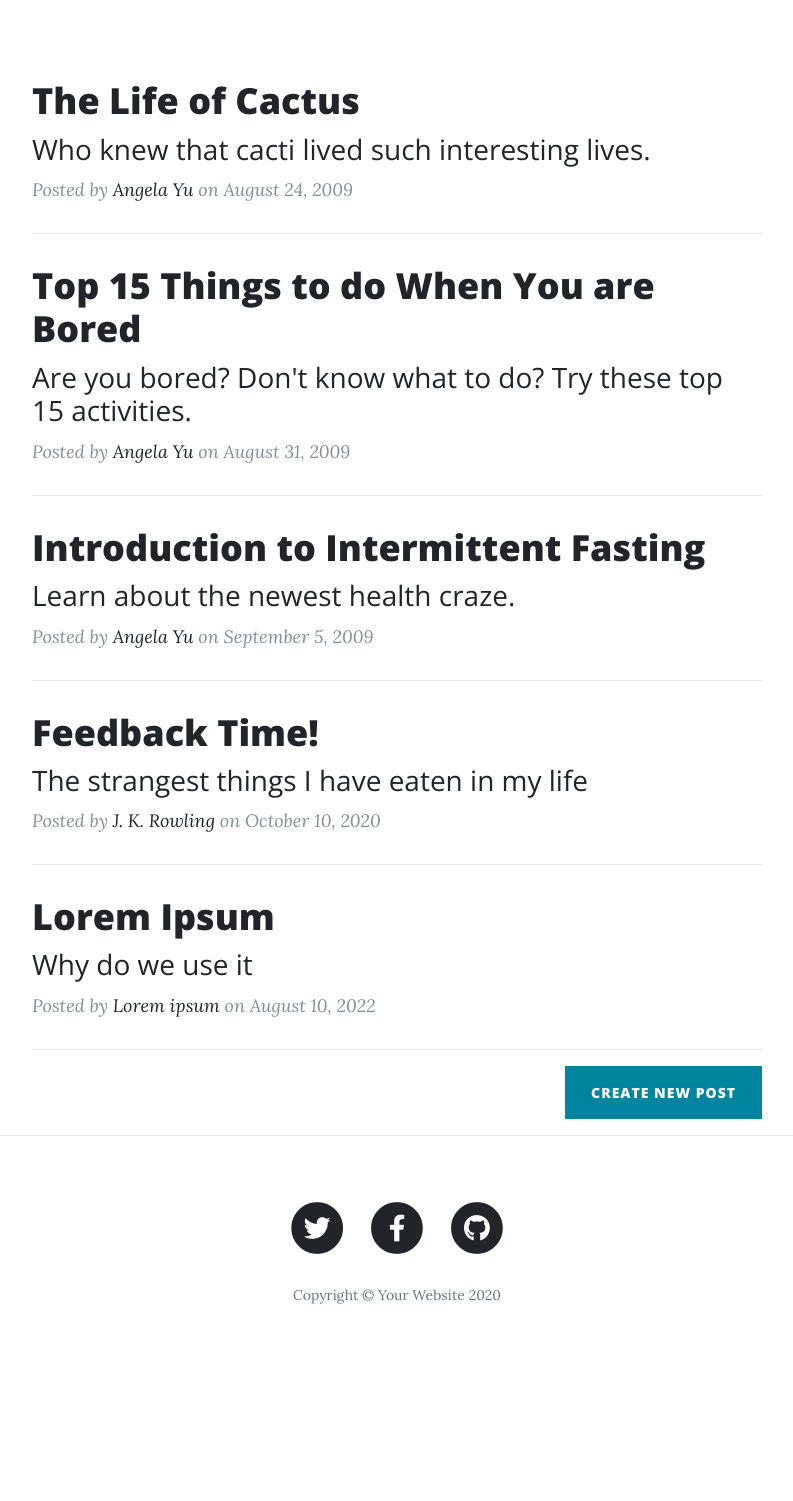
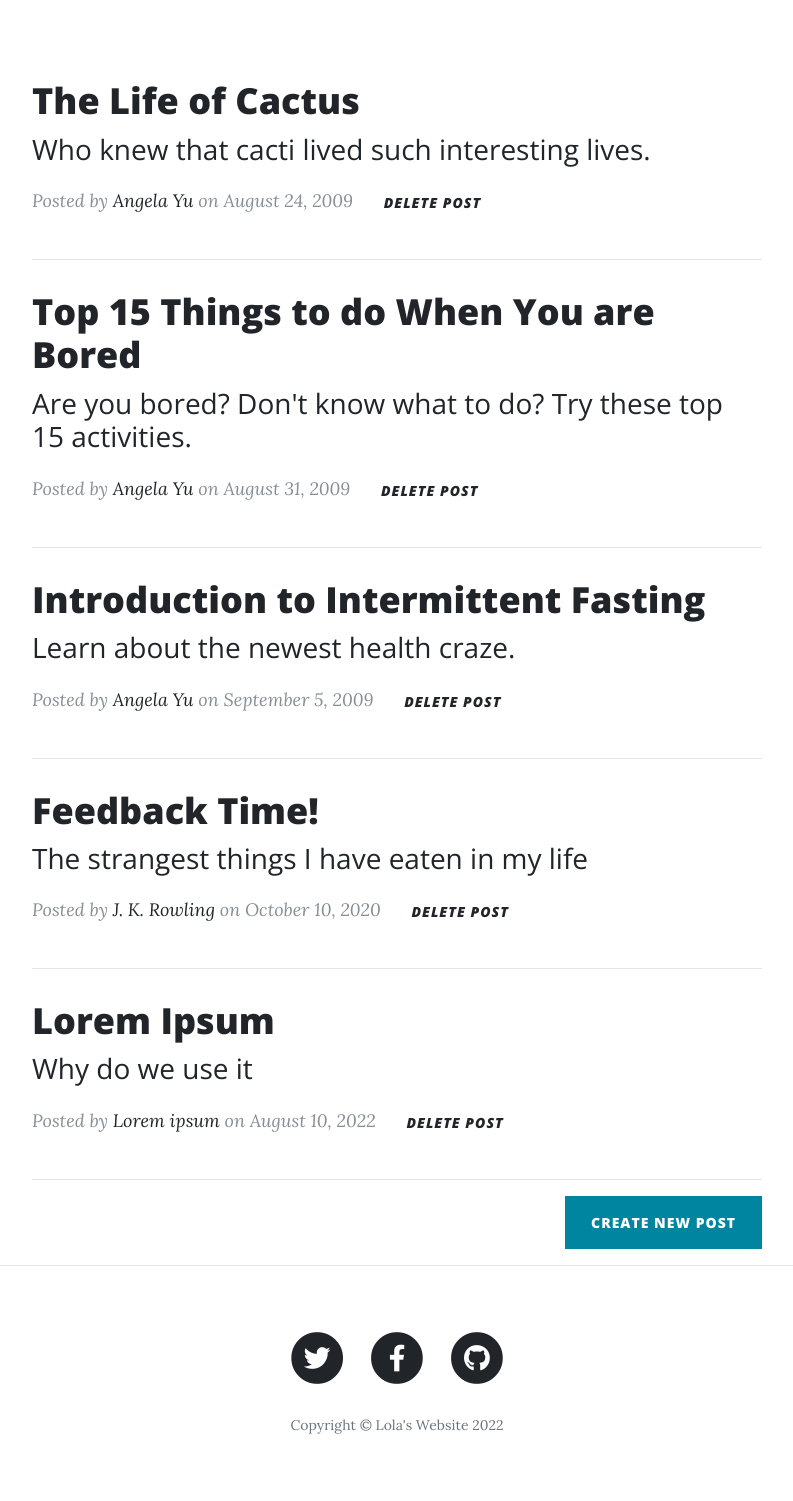
Before and after one commit to Lolita-codes/Lola_RESTful_blog, a Flask app: page / in a window 1280 px wide. Shown: the part 533-2034 px from the top of the page, without its empty margins (243-1036 px from the left). Before the commit the page ends 1837 px from the top, so only its background shows below. Run offline with Flask 2, Linux system fonts and the light colour scheme; data comes from the database, SQL or seed files in the repository; some libraries are stand-ins or nearby versions.

Commit message:
Add delete route

```diff
--- a/main.py
+++ b/main.py
@@ -19,6 +19,7 @@ Bootstrap(app)
 app.config['SQLALCHEMY_DATABASE_URI'] = 'sqlite:///posts.db'
 app.config['SQLALCHEMY_TRACK_MODIFICATIONS'] = False
 db = SQLAlchemy(app)
+current_year = datetime.datetime.now().year
 
 ##CONFIGURE TABLE
 class BlogPost(db.Model):
@@ -45,23 +46,23 @@ class CreatePostForm(FlaskForm):
 @app.route('/')
 def get_all_posts():
     posts = BlogPost.query.all()
-    return render_template("index.html", all_posts=posts)
+    return render_template("index.html", all_posts=posts, year=current_year)
 
 
 @app.route("/post/<int:index>")
 def show_post(index):
     requested_post = BlogPost.query.get(index)
-    return render_template("post.html", post=requested_post)
+    return render_template("post.html", post=requested_post, year=current_year)
 
 
 @app.route("/about")
 def about():
-    return render_template("about.html")
+    return render_template("about.html", year=current_year)
 
 
 @app.route("/contact")
 def contact():
-    return render_template("contact.html")
+    return render_template("contact.html", year=current_year)
 
 
 # Post a new blog post
@@ -80,7 +81,7 @@ def create_post():
         db.session.add(new_post)
         db.session.commit()
         return redirect(url_for('get_all_posts'))
-    return render_template('make-post.html', form=form)
+    return render_template('make-post.html', form=form, year=current_year)
 
 
 # Edits existing blog posts
@@ -102,8 +103,15 @@ def edit_post(post_id):
         post_to_update.body = edit_form.body.data
         db.session.commit()
         return redirect(url_for("show_post", index=post_to_update.id))
-    return render_template('make-post.html', form=edit_form, to_edit=True)
+    return render_template('make-post.html', form=edit_form, to_edit=True, year=current_year)
 
+
+@app.route('/delete/<post_id>')
+def delete_post(post_id):
+    post_to_delete = BlogPost.query.get(post_id)
+    db.session.delete(post_to_delete)
+    db.session.commit()
+    return redirect(url_for('get_all_posts'))
 
 
 if __name__ == "__main__":
--- a/templates/footer.html
+++ b/templates/footer.html
@@ -29,7 +29,7 @@
               </a>
             </li>
           </ul>
-          <p class="copyright text-muted">Copyright &copy; Your Website 2020</p>
+          <p class="copyright text-muted">Copyright &copy; Lola's Website {{year}}</p>
         </div>
       </div>
     </div>
--- a/templates/index.html
+++ b/templates/index.html
@@ -7,8 +7,8 @@
       <div class="row">
         <div class="col-lg-8 col-md-10 mx-auto">
           <div class="site-heading">
-            <h1>Angela's Blog</h1>
-            <span class="subheading">A collection of Angela's random musings.</span>
+            <h1>Lola's Blog</h1>
+            <span class="subheading">A collection of Lola's random musings.</span>
           </div>
         </div>
       </div>
@@ -31,7 +31,9 @@
           </a>
           <p class="post-meta">Posted by
             <a href="#">{{post.author}}</a>
-            on {{post.date}}</p>
+            on {{post.date}}
+            <a class='btn' href="{{ url_for('delete_post', post_id=post.id) }}">Delete post</a>
+          </p>
         </div>
         <hr>
         {% endfor %}
```
